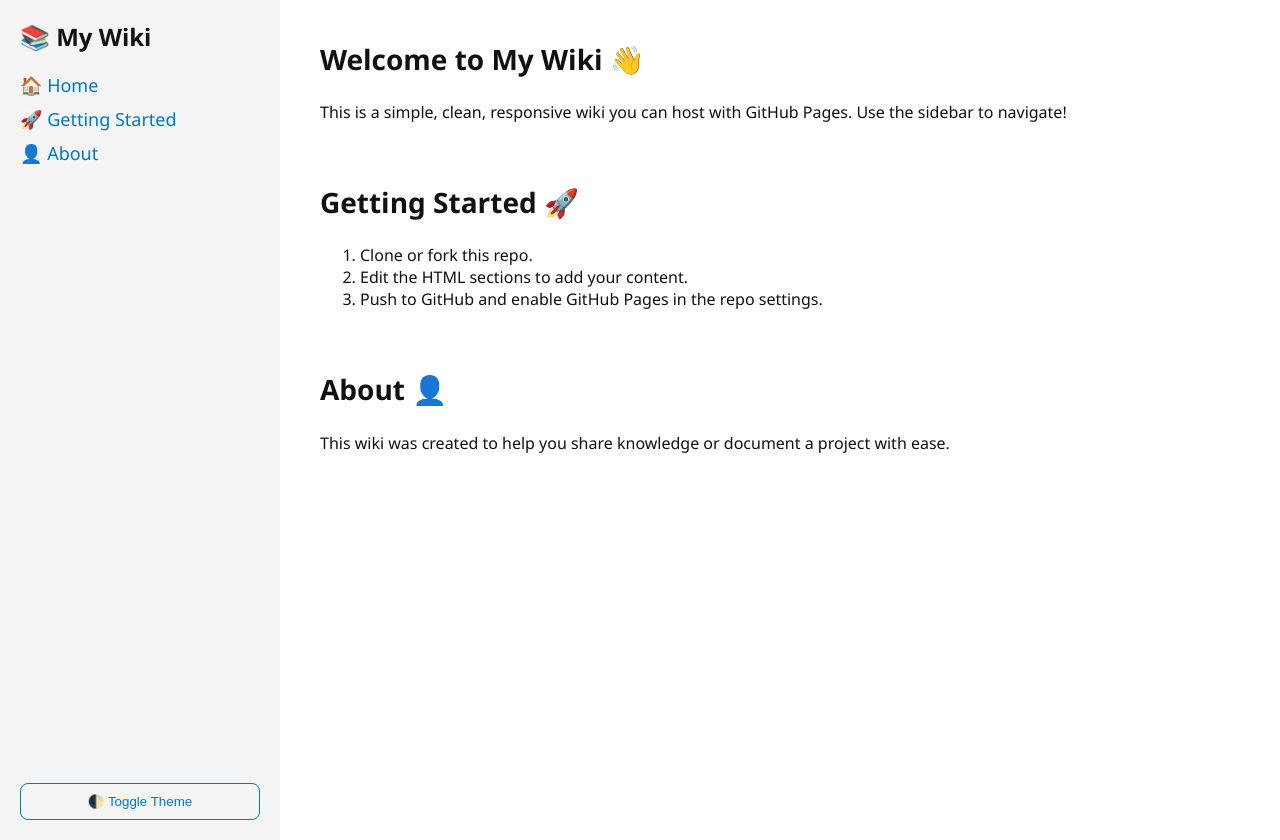
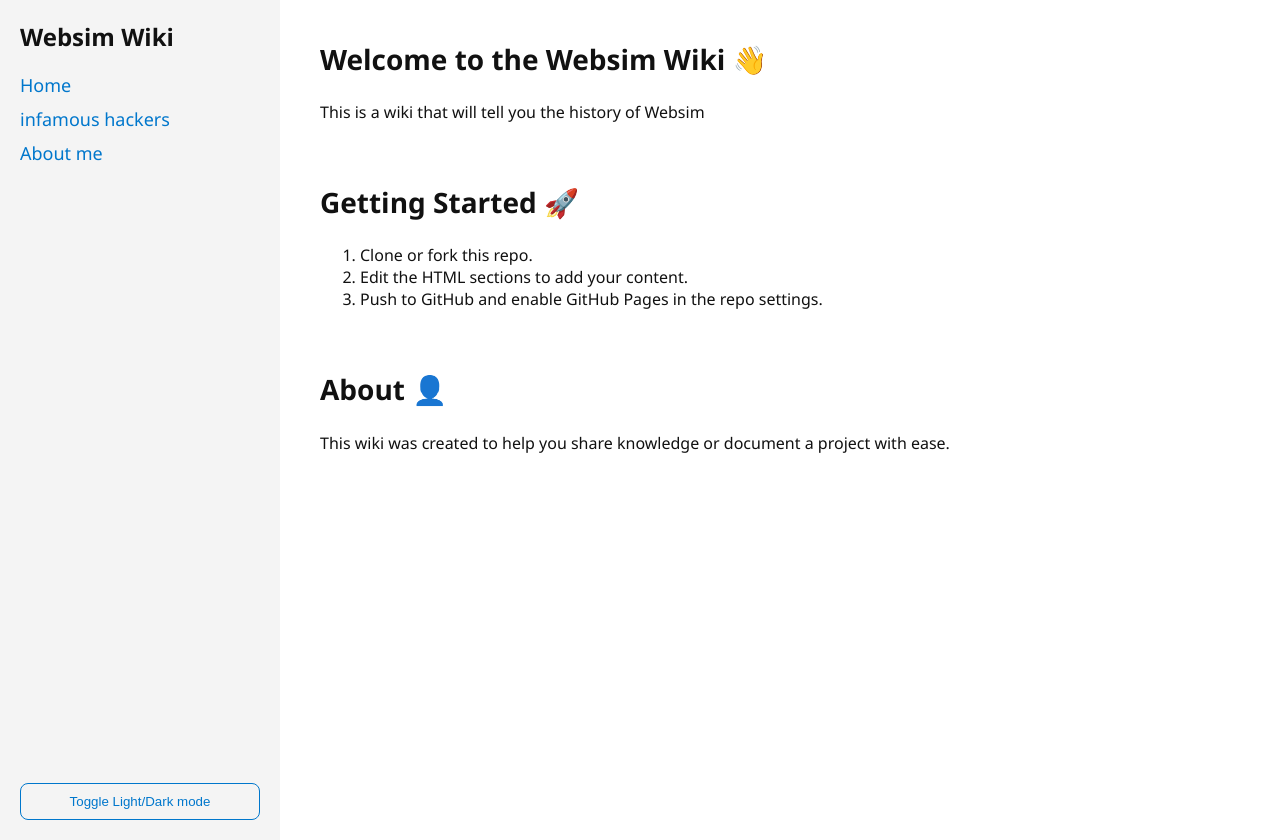
Before and after one commit to THECODERrs/websimwiki, a plain HTML site: page index.html in a window 1280 px wide. Drawn offline with Linux system fonts and the light colour scheme.

Commit message:
Update index.html

```diff
--- a/index.html
+++ b/index.html
@@ -3,25 +3,25 @@
 <head>
   <meta charset="UTF-8" />
   <meta name="viewport" content="width=device-width, initial-scale=1.0"/>
-  <title>My Wiki</title>
+  <title>The Websim.ai Wiki</title>
   <link rel="stylesheet" href="style.css" />
   <script defer src="script.js"></script>
 </head>
 <body>
   <aside class="sidebar">
-    <h1>📚 My Wiki</h1>
+    <h1> Websim Wiki</h1>
     <nav>
-      <a href="#home">🏠 Home</a>
-      <a href="#getting-started">🚀 Getting Started</a>
-      <a href="#about">👤 About</a>
+      <a href="#home"> Home</a>
+      <a href="#getting-started"> infamous hackers </a>
+      <a href="#about"> About me </a>
     </nav>
-    <button id="theme-toggle">🌓 Toggle Theme</button>
+    <button id="theme-toggle"> Toggle Light/Dark mode </button>
   </aside>
 
   <main class="content">
     <section id="home">
-      <h2>Welcome to My Wiki 👋</h2>
-      <p>This is a simple, clean, responsive wiki you can host with GitHub Pages. Use the sidebar to navigate!</p>
+      <h2>Welcome to the Websim Wiki 👋</h2>
+      <p>This is a wiki that will tell you the history of Websim </p>
     </section>
 
     <section id="getting-started">
```
